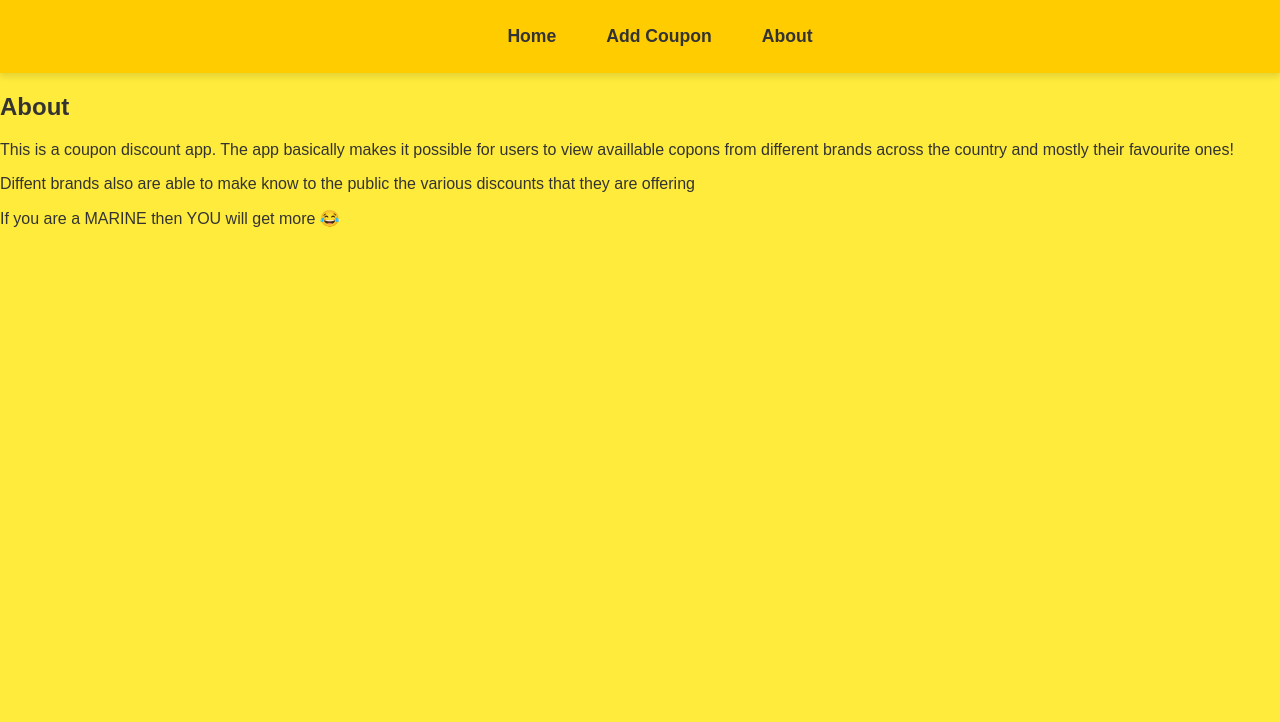
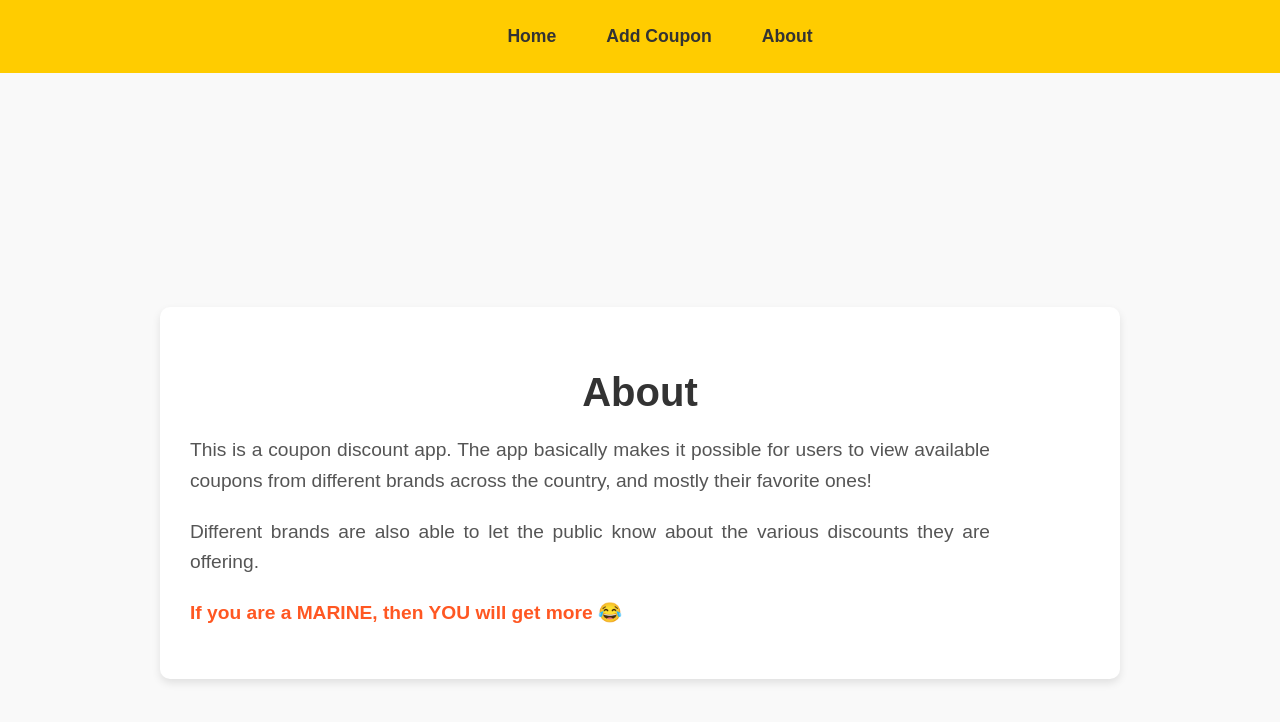
Before and after one commit to Antony-Oloo/phase-2-project, a React (Create React App) app: page /about in a window 1280 px wide. Shown: the top 722 px of the page. Built offline with nearby package versions, Linux system fonts and the light colour scheme.

Commit message:
About.js and CouponDetail.js  modified and styles also included

```diff
--- a/src/App.css
+++ b/src/App.css
@@ -256,3 +256,130 @@ button {
 button:hover {
   background-color: #45a049; /* Darker green on hover */
 }
+
+/* Styling for the About page */
+.about-page {
+  display: flex;
+  flex-direction: column;
+  justify-content: center;
+  align-items: center;
+  height: 100vh; /* Full viewport height */
+  text-align: center;
+  background-color: #f9f9f9; /* Light background for contrast */
+  padding: 20px;
+  font-family: 'Arial', sans-serif;
+}
+
+/* Add some spacing and make the text more readable */
+.about-page h2 {
+  font-size: 2.5rem;
+  color: #333;
+  margin-bottom: 20px;
+}
+
+.about-page p {
+  font-size: 1.2rem;
+  color: #555;
+  max-width: 800px; /* Limit the text width for better readability */
+  line-height: 1.6;
+  margin-bottom: 20px;
+  text-align: justify;
+}
+
+/* Add a bit of decoration for the section */
+.about-page p:last-child {
+  font-weight: bold;
+  color: #FF5722; /* A bright color for emphasis */
+}
+
+/* You can also add a border or box-shadow for visual appeal */
+.about-page-container {
+  padding: 30px;
+  border-radius: 10px;
+  background-color: #fff;
+  box-shadow: 0 4px 8px rgba(0, 0, 0, 0.1);
+  width: 100%;
+  max-width: 900px; /* Make sure it doesn't stretch too wide */
+}
+/* Styling for the Coupon Detail Section */
+.coupon-detail-container {
+  display: flex;
+  justify-content: center;
+  align-items: center;
+  min-height: 100vh;
+  background-color: #f0f8ff; /* Light blue background */
+  padding: 20px;
+}
+
+.coupon-detail-content {
+  background-color: #ffffff;
+  border-radius: 10px;
+  box-shadow: 0 4px 10px rgba(0, 0, 0, 0.1);
+  padding: 30px;
+  max-width: 600px; /* Maximum width to make it look neat on wide screens */
+  text-align: center;
+}
+
+.coupon-detail-content h3 {
+  font-size: 2em;
+  color: #333;
+}
+
+.coupon-detail-content p {
+  font-size: 1.1em;
+  color: #666;
+  margin: 10px 0;
+}
+
+button {
+  background-color: #4CAF50; /* Green button */
+  color: white;
+  border: none;
+  padding: 10px 20px;
+  text-align: center;
+  display: inline-block;
+  font-size: 16px;
+  cursor: pointer;
+  border-radius: 5px;
+  margin-top: 20px;
+}
+
+button:hover {
+  background-color: #45a049; /* Darker green on hover */
+}
+
+/* Modal Styles */
+.modal {
+  position: fixed;
+  top: 0;
+  left: 0;
+  width: 100%;
+  height: 100%;
+  background: rgba(0, 0, 0, 0.7);
+  display: flex;
+  justify-content: center;
+  align-items: center;
+  z-index: 1000;
+}
+
+.modal-content {
+  background: white;
+  padding: 20px;
+  border-radius: 8px;
+  text-align: center;
+  position: relative;
+  width: 80%;
+  max-width: 400px;
+}
+
+.close {
+  position: absolute;
+  top: 10px;
+  right: 10px;
+  font-size: 30px;
+  cursor: pointer;
+}
+
+.qr-code {
+  margin-top: 20px;
+}
--- a/src/components/About.js
+++ b/src/components/About.js
@@ -2,12 +2,14 @@ import React from 'react';
 
 function About() {
   return (
-    <div>
-      <h2>About</h2>
-      <p>This is a coupon discount app. The app basically makes it possible for users to view availlable copons from different brands across the country and mostly their favourite ones!</p>
-      <p>Diffent brands also are able to make know to the public the various discounts that they are offering</p>
-      <p>If you are a MARINE then YOU will get more 😂</p>
+    <div className="about-page">
+      <div className="about-page-container">
+        <h2>About</h2>
+        <p>This is a coupon discount app. The app basically makes it possible for users to view available coupons from different brands across the country, and mostly their favorite ones!</p>
+        <p>Different brands are also able to let the public know about the various discounts they are offering.</p>
+        <p>If you are a MARINE, then YOU will get more 😂</p>
       </div>
+    </div>
   );
 }
 
--- a/src/components/CouponDetail.js
+++ b/src/components/CouponDetail.js
@@ -31,7 +31,8 @@ function CouponDetail() {
   };
 
   return (
-    <div>
+    <div className="coupon-detail-container">
+      <div className="coupon-detail">
         <h3>{coupon.code}</h3>
         <p>{coupon.discount}% off</p>
         <p>Expires: {coupon.expiry}</p>
@@ -44,12 +45,13 @@ function CouponDetail() {
             <div className="modal-content">
               <span className="close" onClick={() => setShowModal(false)}>&times;</span>
               <h4>Scan to Claim Discount</h4>
-            <QRCodeCanvas value={qrCode} size={256} /> {/* Updated to QRCodeCanvas */}
+              <QRCodeCanvas value={qrCode} size={256} />
               <p>Your unique code: {qrCode}</p>
             </div>
           </div>
         )}
       </div>
+    </div>
   );
 }
 
```
Lines whose indentation alone changed are shown as unchanged.
